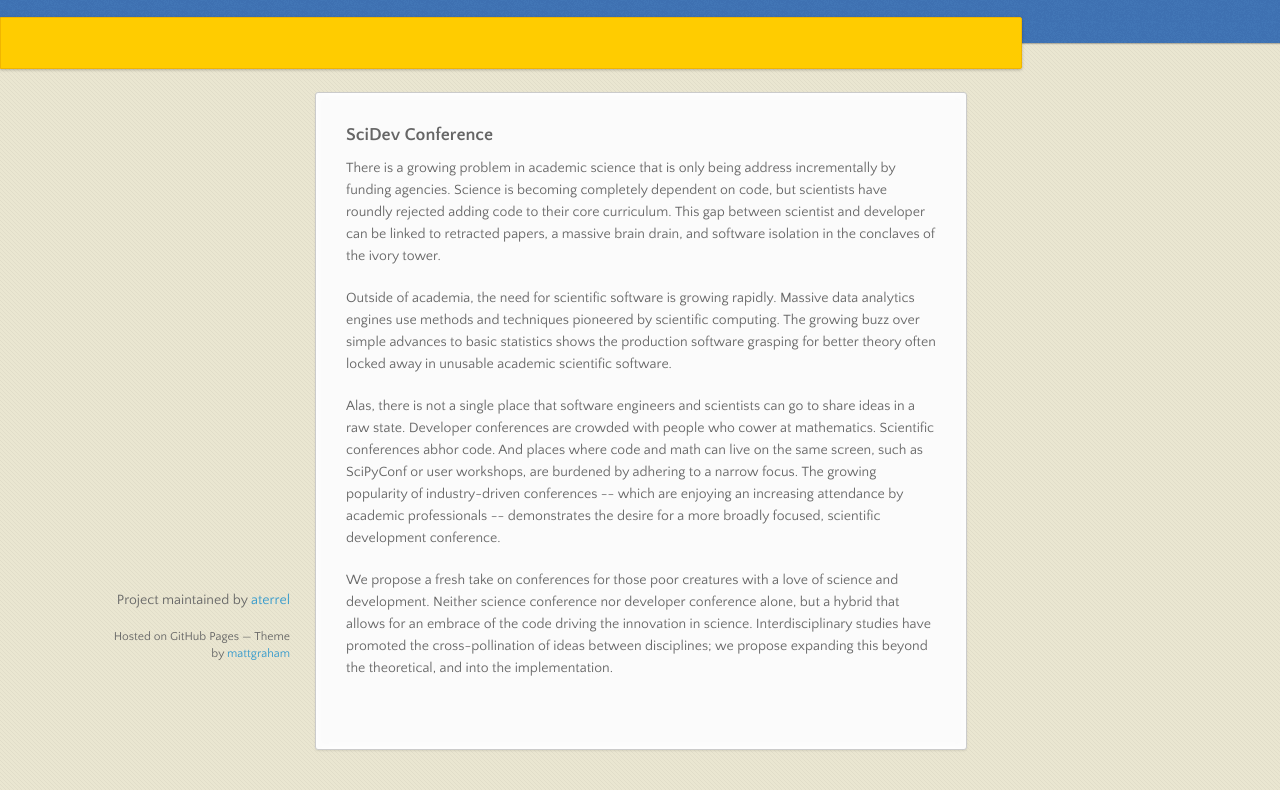
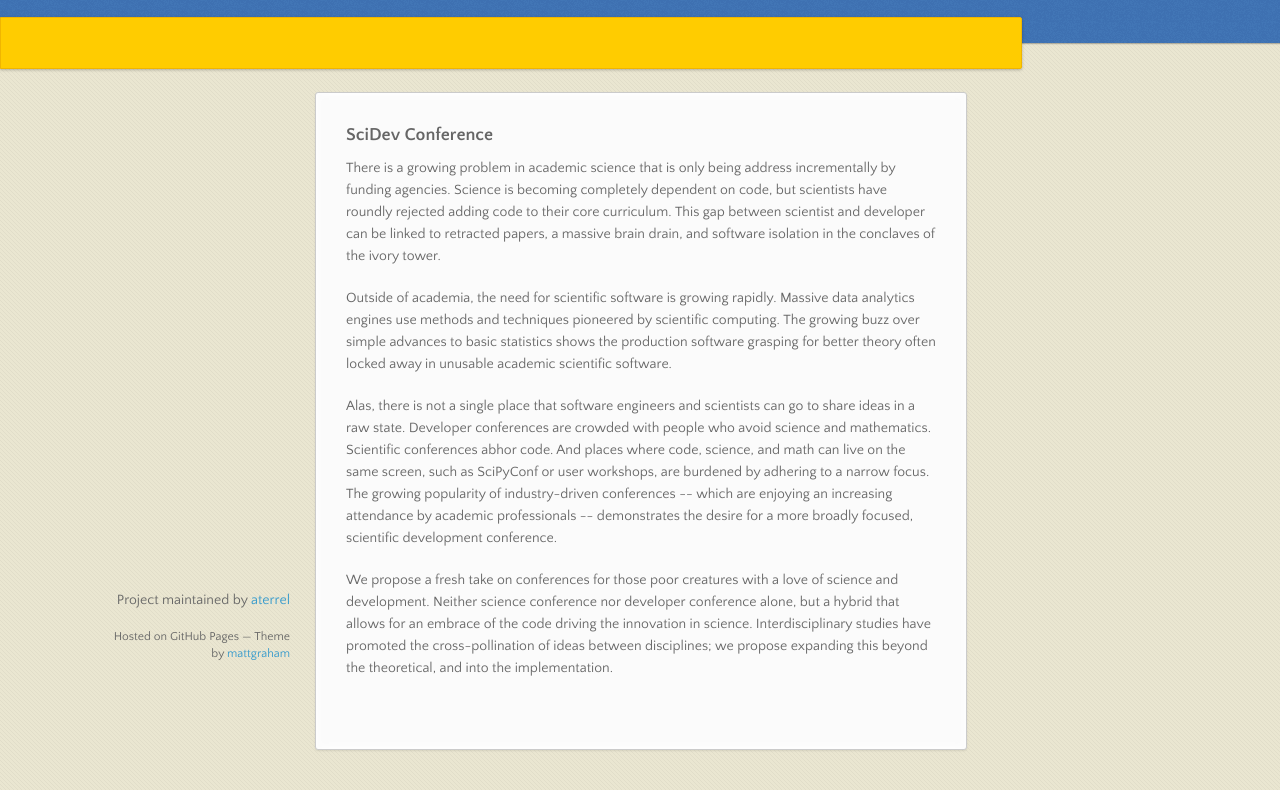
Before and after one commit to aterrel/scidev, a plain HTML site: page index.html in a window 1280 px wide. Shown: the part 98-888 px from the top of the page. Drawn offline with nearby package versions, Linux system fonts and the light colour scheme.

Commit message:
Changes from C. Titus Brown.

```diff
--- a/index.html
+++ b/index.html
@@ -49,7 +49,7 @@
 
 <p>Outside of academia, the need for scientific software is growing rapidly. Massive data analytics engines use methods and techniques pioneered by scientific computing. The growing buzz over simple advances to basic statistics shows the production software grasping for better theory often locked away in unusable academic scientific software.</p>
 
-<p>Alas, there is not a single place that software engineers and scientists can go to share ideas in a raw state. Developer conferences are crowded with people who cower at mathematics. Scientific conferences abhor code. And places where code and math can live on the same screen, such as SciPyConf or user workshops, are burdened by adhering to a narrow focus. The growing popularity of industry-driven conferences -- which are enjoying an increasing attendance by academic professionals -- demonstrates the desire for a more broadly focused, scientific development conference.</p>
+<p>Alas, there is not a single place that software engineers and scientists can go to share ideas in a raw state. Developer conferences are crowded with people who avoid science and mathematics. Scientific conferences abhor code. And places where code, science, and math can live on the same screen, such as SciPyConf or user workshops, are burdened by adhering to a narrow focus. The growing popularity of industry-driven conferences -- which are enjoying an increasing attendance by academic professionals -- demonstrates the desire for a more broadly focused, scientific development conference.</p>
 
 <p>We propose a fresh take on conferences for those poor creatures with a love of science and development. Neither science conference nor developer conference alone, but a hybrid that allows for an embrace of the code driving the innovation in science. Interdisciplinary studies have promoted the cross-pollination of ideas between disciplines; we propose expanding this beyond the theoretical, and into the implementation.</p>
       </section>
```
